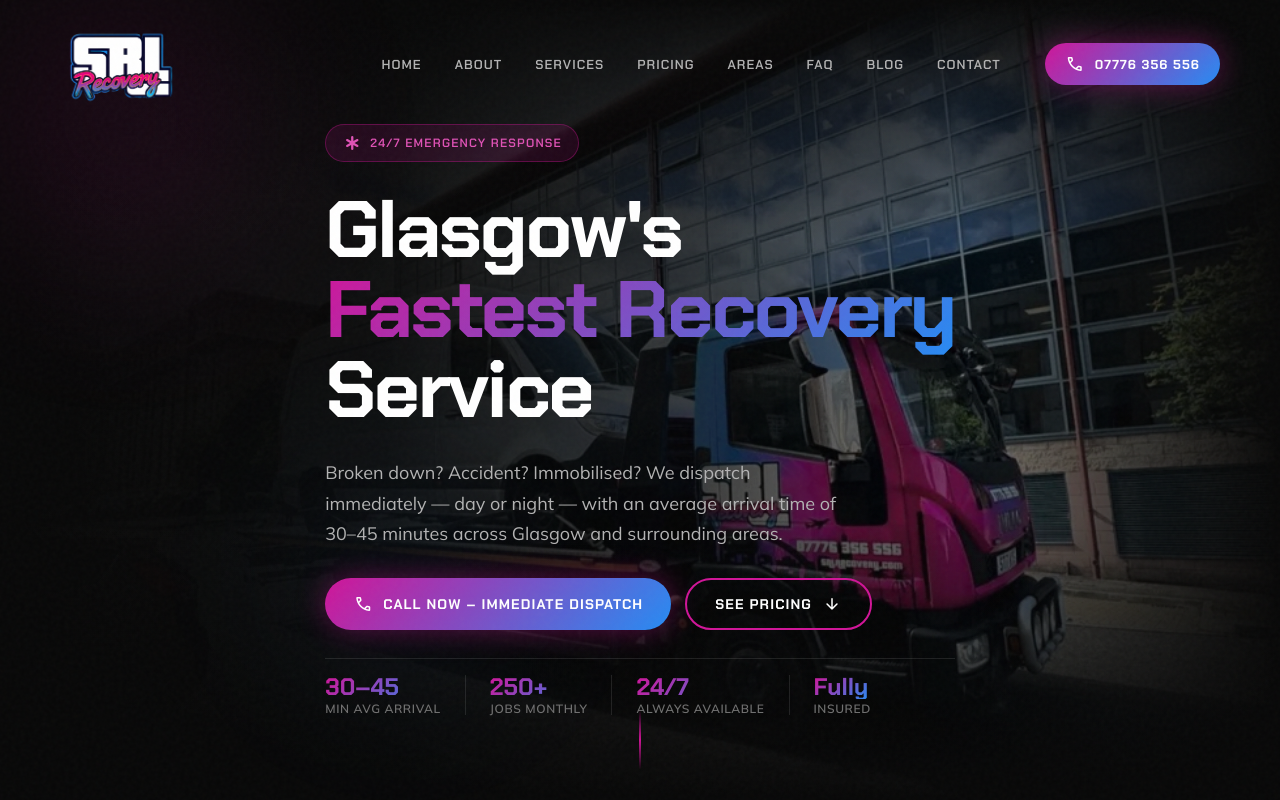
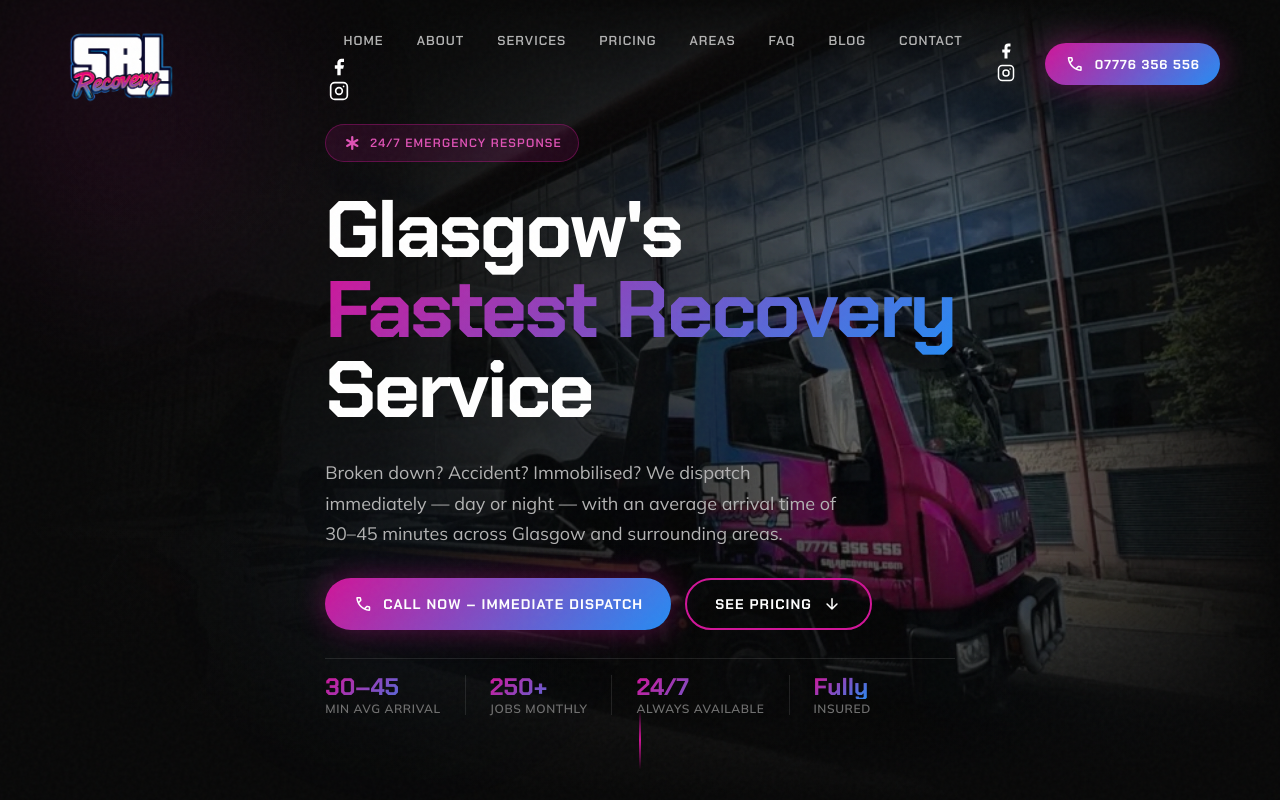
Before and after one commit to emunro22/srl-recovery, a Next.js app: page / in a window 1280 px wide. Shown: the top 800 px of the page. Built offline with nearby package versions, Linux system fonts and the light colour scheme.

Commit message:
making changes to overall website

```diff
--- a/components/Footer.tsx
+++ b/components/Footer.tsx
@@ -2,7 +2,8 @@ import Image from 'next/image'
 import Link from 'next/link'
 import styles from './Footer.module.css'
 
-const INSTAGRAM_URL = 'https://www.instagram.com/srlrecovery' // ← UPDATE this with William's actual handle if different
+const FACEBOOK_URL = 'https://www.facebook.com/profile.php?id=100091314683575'
+const INSTAGRAM_URL = 'https://www.instagram.com/srl_recovery_'
 
 export default function Footer() {
   return (
@@ -40,7 +41,7 @@ export default function Footer() {
             </p>
             <div className={styles.socials}>
               <a
-                href="https://www.facebook.com/profile.php?id=100091314683575"
+                href={FACEBOOK_URL}
                 target="_blank"
                 rel="noopener noreferrer"
                 className={styles.social}
--- a/components/Header.module.css
+++ b/components/Header.module.css
@@ -159,4 +159,54 @@
   .navLink::after {
     display: none;
   }
+
+  .desktopSocials {
+    display: flex;
+    gap: 0.6rem;
+    align-items: center;
+  }
+
+  .socialBtn {
+    width: 3.6rem;
+    height: 3.6rem;
+    display: inline-flex;
+    align-items: center;
+    justify-content: center;
+    background: hsla(0, 0%, 100%, 0.04);
+    border: 1px solid hsla(0, 0%, 100%, 0.08);
+    border-radius: 50%;
+    color: var(--white);
+    transition: var(--transition);
+    text-decoration: none;
+    flex-shrink: 0;
+  }
+
+  .socialBtn:hover {
+    background: var(--gradient);
+    border-color: transparent;
+    transform: translateY(-2px);
+    box-shadow: var(--shadow-pink);
+  }
+
+  .mobileSocials {
+    display: none;
+  }
+
+  @media (max-width: 1100px) {
+    .desktopSocials {
+      display: none;
+    }
+    .mobileSocials {
+      display: flex;
+      gap: 1.2rem;
+      justify-content: center;
+      padding: 2rem 0 1rem;
+      margin-top: 2rem;
+      border-top: 1px solid hsla(0, 0%, 100%, 0.08);
+    }
+    .mobileSocials .socialBtn {
+      width: 4.8rem;
+      height: 4.8rem;
+    }
+  }
 }
--- a/components/Header.tsx
+++ b/components/Header.tsx
@@ -3,6 +3,9 @@ import { useState, useEffect } from 'react'
 import Image from 'next/image'
 import Link from 'next/link'
 import styles from './Header.module.css'
+
+const FACEBOOK_URL = 'https://www.facebook.com/profile.php?id=100091314683575'
+const INSTAGRAM_URL = 'https://www.instagram.com/srl_recovery_'
 
 export default function Header() {
   const [menuOpen, setMenuOpen] = useState(false)
@@ -52,13 +55,74 @@ export default function Header() {
           <ul className={styles.navList}>
             {navLinks.map((link) => (
               <li key={link.href}>
-                <Link href={link.href} className={styles.navLink} onClick={() => setMenuOpen(false)}>
+                <Link
+                  href={link.href}
+                  className={styles.navLink}
+                  onClick={() => setMenuOpen(false)}
+                >
                   {link.label}
                 </Link>
               </li>
             ))}
           </ul>
+
+          {/* Socials inside the mobile menu */}
+          <div className={styles.mobileSocials}>
+            <a
+              href={FACEBOOK_URL}
+              target="_blank"
+              rel="noopener noreferrer"
+              className={styles.socialBtn}
+              aria-label="Facebook"
+            >
+              <svg width="20" height="20" viewBox="0 0 24 24" fill="currentColor">
+                <path d="M18 2h-3a5 5 0 0 0-5 5v3H7v4h3v8h4v-8h3l1-4h-4V7a1 1 0 0 1 1-1h3z" />
+              </svg>
+            </a>
+            <a
+              href={INSTAGRAM_URL}
+              target="_blank"
+              rel="noopener noreferrer"
+              className={styles.socialBtn}
+              aria-label="Instagram"
+            >
+              <svg width="20" height="20" viewBox="0 0 24 24" fill="none" stroke="currentColor" strokeWidth="2">
+                <rect x="2" y="2" width="20" height="20" rx="5" ry="5" />
+                <circle cx="12" cy="12" r="4" />
+                <circle cx="17.5" cy="6.5" r="1" fill="currentColor" stroke="none" />
+              </svg>
+            </a>
+          </div>
         </nav>
+
+        {/* Desktop socials — sit between nav and the call button */}
+        <div className={styles.desktopSocials}>
+          <a
+            href={FACEBOOK_URL}
+            target="_blank"
+            rel="noopener noreferrer"
+            className={styles.socialBtn}
+            aria-label="Facebook"
+          >
+            <svg width="18" height="18" viewBox="0 0 24 24" fill="currentColor">
+              <path d="M18 2h-3a5 5 0 0 0-5 5v3H7v4h3v8h4v-8h3l1-4h-4V7a1 1 0 0 1 1-1h3z" />
+            </svg>
+          </a>
+          <a
+            href={INSTAGRAM_URL}
+            target="_blank"
+            rel="noopener noreferrer"
+            className={styles.socialBtn}
+            aria-label="Instagram"
+          >
+            <svg width="18" height="18" viewBox="0 0 24 24" fill="none" stroke="currentColor" strokeWidth="2">
+              <rect x="2" y="2" width="20" height="20" rx="5" ry="5" />
+              <circle cx="12" cy="12" r="4" />
+              <circle cx="17.5" cy="6.5" r="1" fill="currentColor" stroke="none" />
+            </svg>
+          </a>
+        </div>
+
         <a href="tel:+447776356556" className={`btn ${styles.ctaBtn}`}>
           <span className="material-symbols-rounded">call</span>
           <span>07776 356 556</span>
```
Also changed, not shown: app/areas/paisley/page.tsx (+25 -0 lines).
